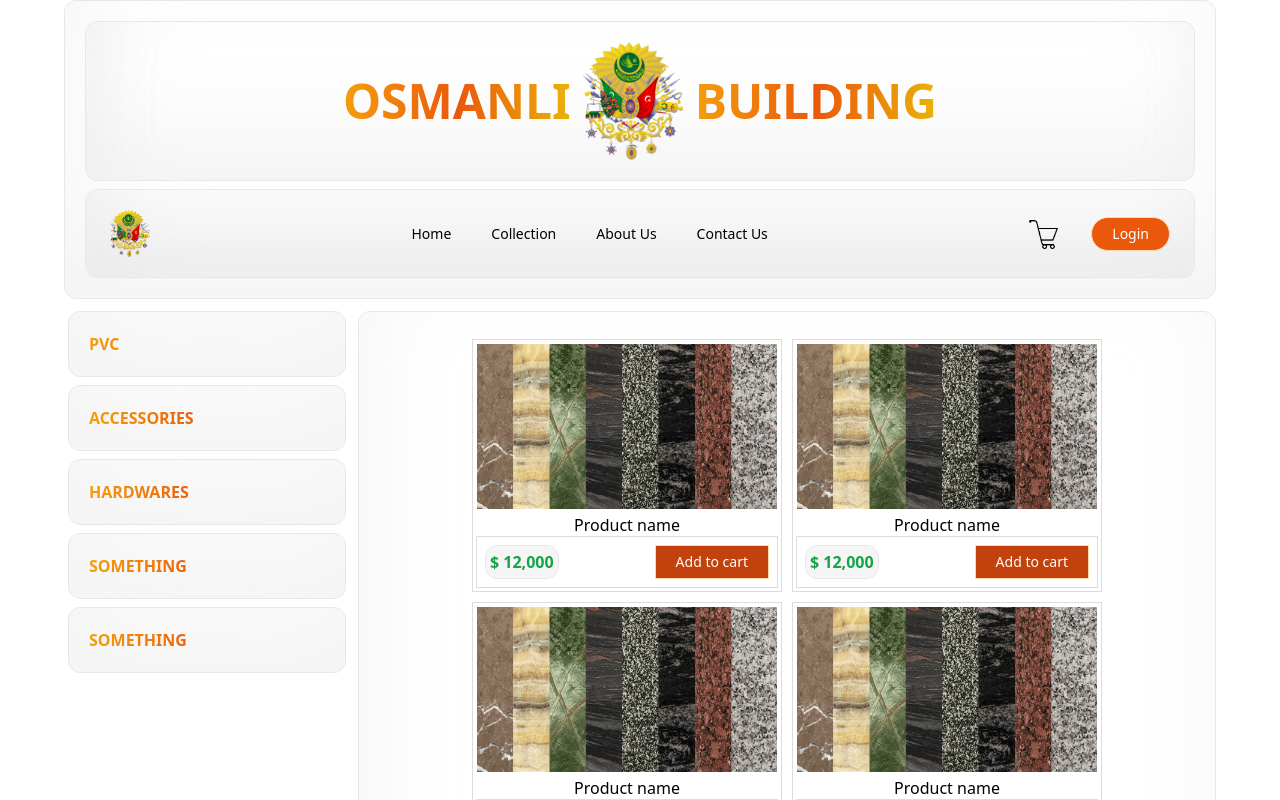
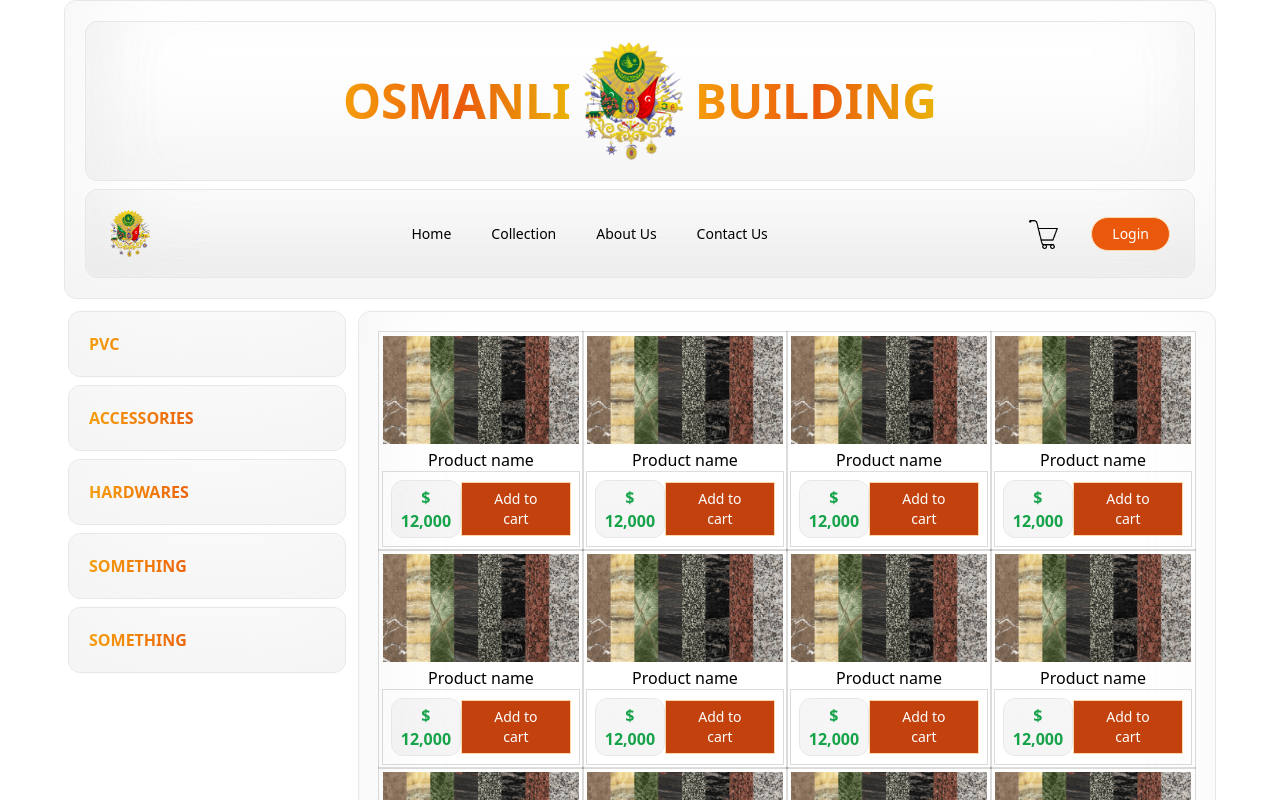
Before and after one commit to Bobzero23/Osmanli-Building-Frontend, a Next.js app: page / in a window 1280 px wide. Shown: the top 800 px of the page. Built offline with nearby package versions, Linux system fonts and the light colour scheme.

Commit message:
styling : using grid for product displaying

```diff
--- a/components/ProductList.jsx
+++ b/components/ProductList.jsx
@@ -2,7 +2,7 @@ import ProductCard from "./ProductCard";
 
 const ProductList = () => {
   return (
-    <div className="flex gap-3 flex-wrap justify-center w-auto p-2 shrink-1">
+    <div className="grid grid-cols-1 sm:grid-cols-2 md:grid-cols-2 xl:grid-cols-4">
       {[
         1, 1, 1, 1, 1, 1, 1, 1, 1, 1, 1, 1, 1, 1, 1, 1, 1, 1, 1, 1, 1, 1, 1, 1,
       ].map((card, i) => (
```
